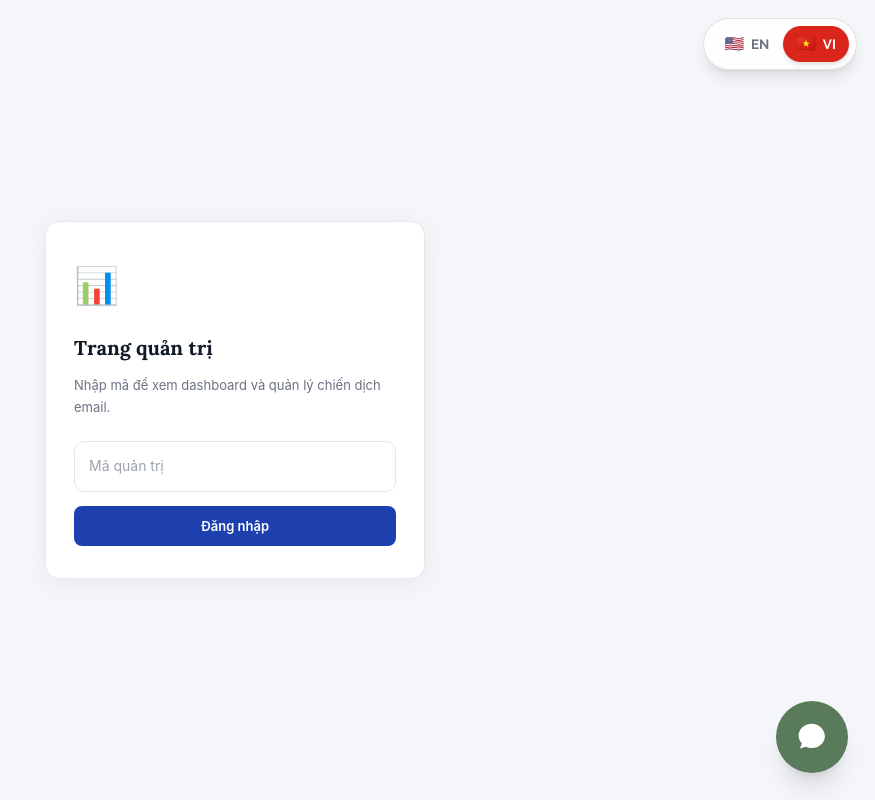
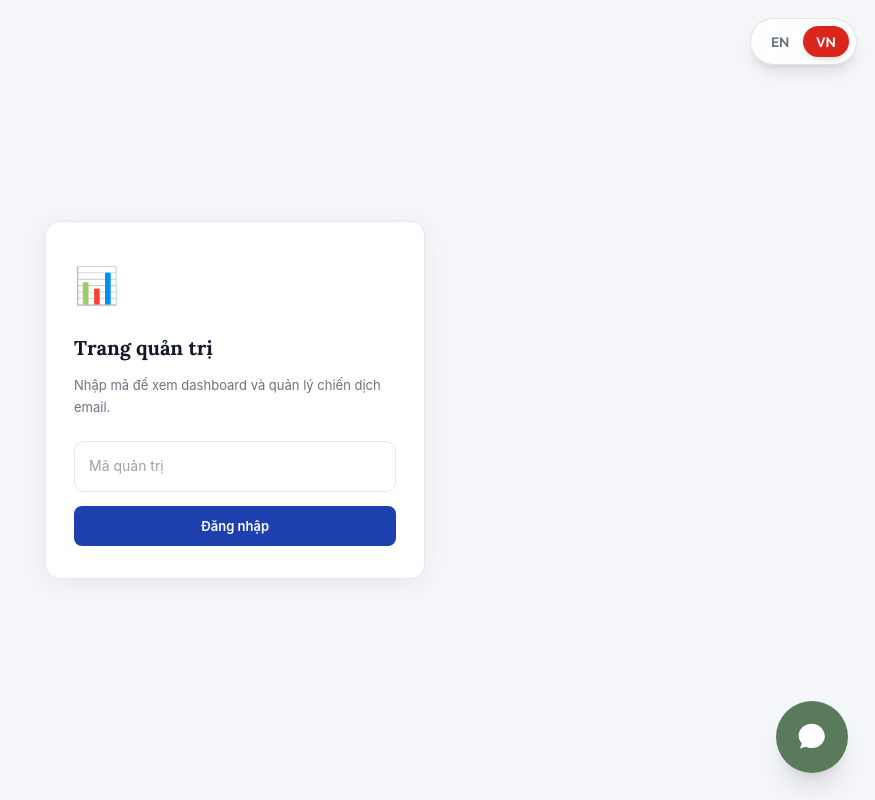
Before and after one commit to bstranxuantoan/thepeaceful, a Next.js app: page /admin in a window 1280 px wide. Shown: the whole page, without its empty margins (405-1280 px from the left). Built offline with nearby package versions, Linux system fonts and the light colour scheme.

Commit message:
fix: forcefully hide google translate iframe and simplify flags to EN VN

```diff
--- a/components/LanguageSwitcher.tsx
+++ b/components/LanguageSwitcher.tsx
@@ -28,6 +28,19 @@ export default function LanguageSwitcher() {
     }
 
     if (!document.getElementById('google-translate-script')) {
+      // Forcefully inject global CSS to hide Google Translate banner
+      const style = document.createElement('style');
+      style.id = 'hide-google-translate-banner';
+      style.innerHTML = `
+        body { top: 0px !important; position: static !important; }
+        iframe.goog-te-banner-frame { display: none !important; visibility: hidden !important; }
+        .goog-te-banner-frame { display: none !important; visibility: hidden !important; }
+        #goog-gt-tt { display: none !important; }
+        .goog-te-balloon-frame { display: none !important; }
+        .goog-text-highlight { background: none !important; box-shadow: none !important; }
+      `;
+      document.head.appendChild(style);
+
       const addScript = document.createElement('script');
       addScript.id = 'google-translate-script';
       addScript.src = '//translate.google.com/translate_a/element.js?cb=googleTranslateElementInit';
@@ -82,30 +95,21 @@ export default function LanguageSwitcher() {
       <div className="fixed top-4 right-4 z-50 flex bg-white/90 backdrop-blur-md border border-sage/20 p-1.5 rounded-full shadow-lg">
         <button
           onClick={() => changeLanguage('en')}
-          className={`flex items-center gap-1.5 px-3 py-1.5 rounded-full text-xs font-bold transition-all ${
+          className={`px-3 py-1.5 rounded-full text-xs font-bold transition-all ${
             lang === 'en' ? 'bg-[#003366] text-white shadow-md' : 'text-gray-500 hover:text-[#003366] bg-transparent'
           }`}
         >
-          <span className="text-sm">🇺🇸</span> EN
+          EN
         </button>
         <button
           onClick={() => changeLanguage('vi')}
-          className={`flex items-center gap-1.5 px-3 py-1.5 rounded-full text-xs font-bold transition-all ${
+          className={`px-3 py-1.5 rounded-full text-xs font-bold transition-all ${
             lang === 'vi' ? 'bg-[#DA251D] text-white shadow-md' : 'text-gray-500 hover:text-[#DA251D] bg-transparent'
           }`}
         >
-          <span className="text-sm">🇻🇳</span> VI
+          VN
         </button>
       </div>
-
-      {/* CSS to completely hide Google's default top banner and tooltip */}
-      <style dangerouslySetInnerHTML={{ __html: `
-        body { top: 0px !important; position: static !important; }
-        .goog-te-banner-frame { display: none !important; }
-        #goog-gt-tt { display: none !important; }
-        .goog-te-balloon-frame { display: none !important; }
-        .goog-text-highlight { background: none !important; box-shadow: none !important; }
-      ` }} />
     </>
   );
 }
```
